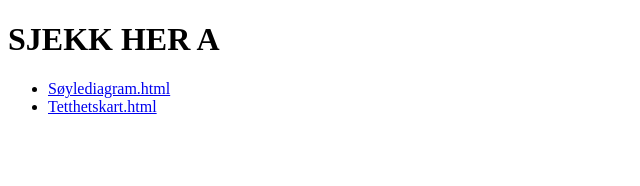
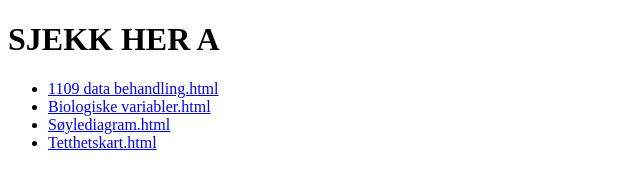
Before and after one commit to Marius-true-afk/Master, a plain HTML site: page index.html in a window 1280 px wide. Shown: the whole page, without its empty margins (0-640 px from the left). Drawn offline with Linux system fonts and the light colour scheme.

Commit message:
Update index.html

```diff
--- a/index.html
+++ b/index.html
@@ -6,6 +6,8 @@
 <body>
   <h1>SJEKK HER A</h1>
   <ul>
+    <li><a href="1109%20data%20behandling.html">1109 data behandling.html</a></li>
+    <li><a href="Biologiske%20variabler.html">Biologiske variabler.html</a></li>
     <li><a href="Søylediagram.html">Søylediagram.html</a></li>
     <li><a href="Tetthetskart.html">Tetthetskart.html</a></li>
   </ul>
```
